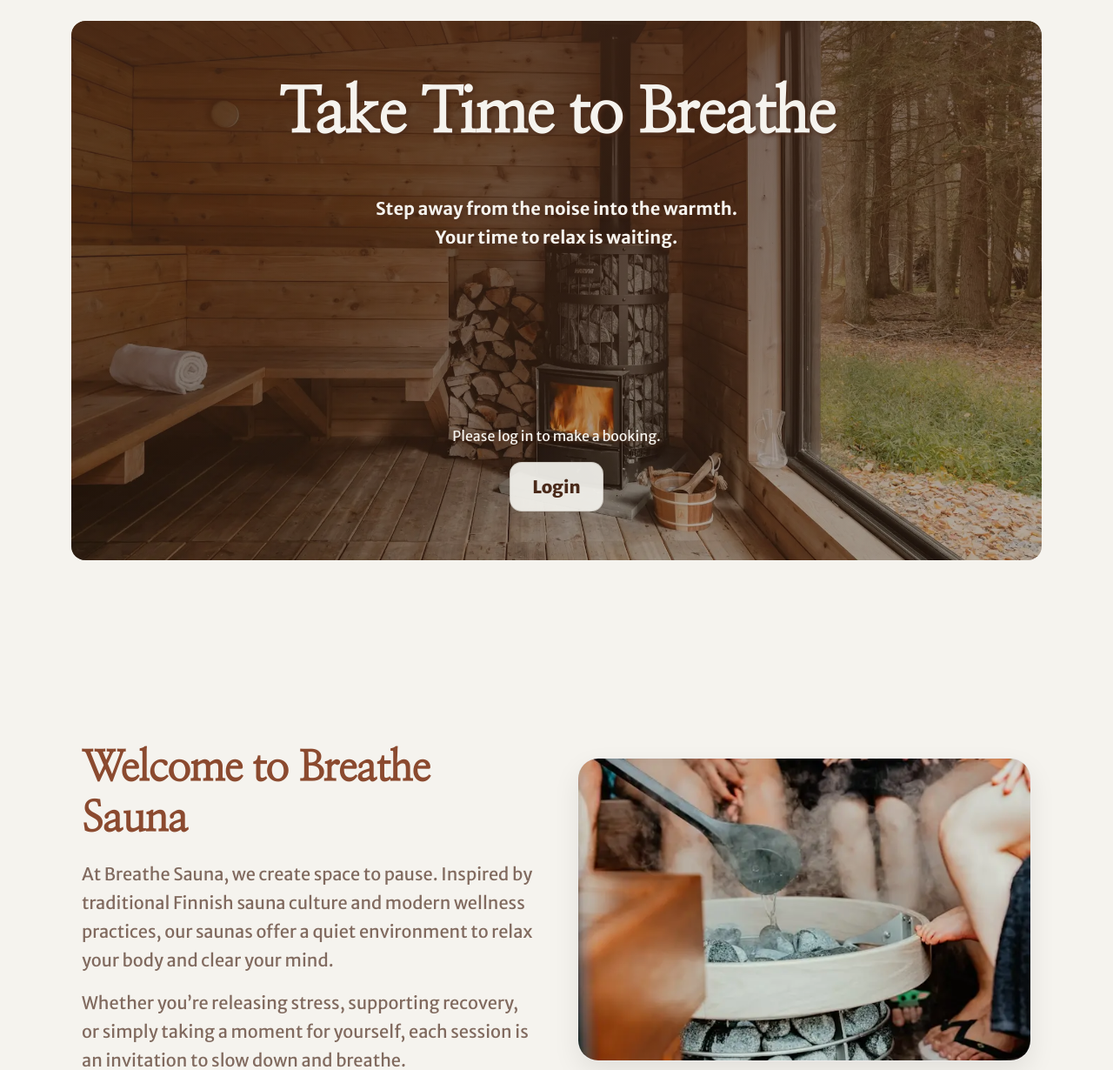
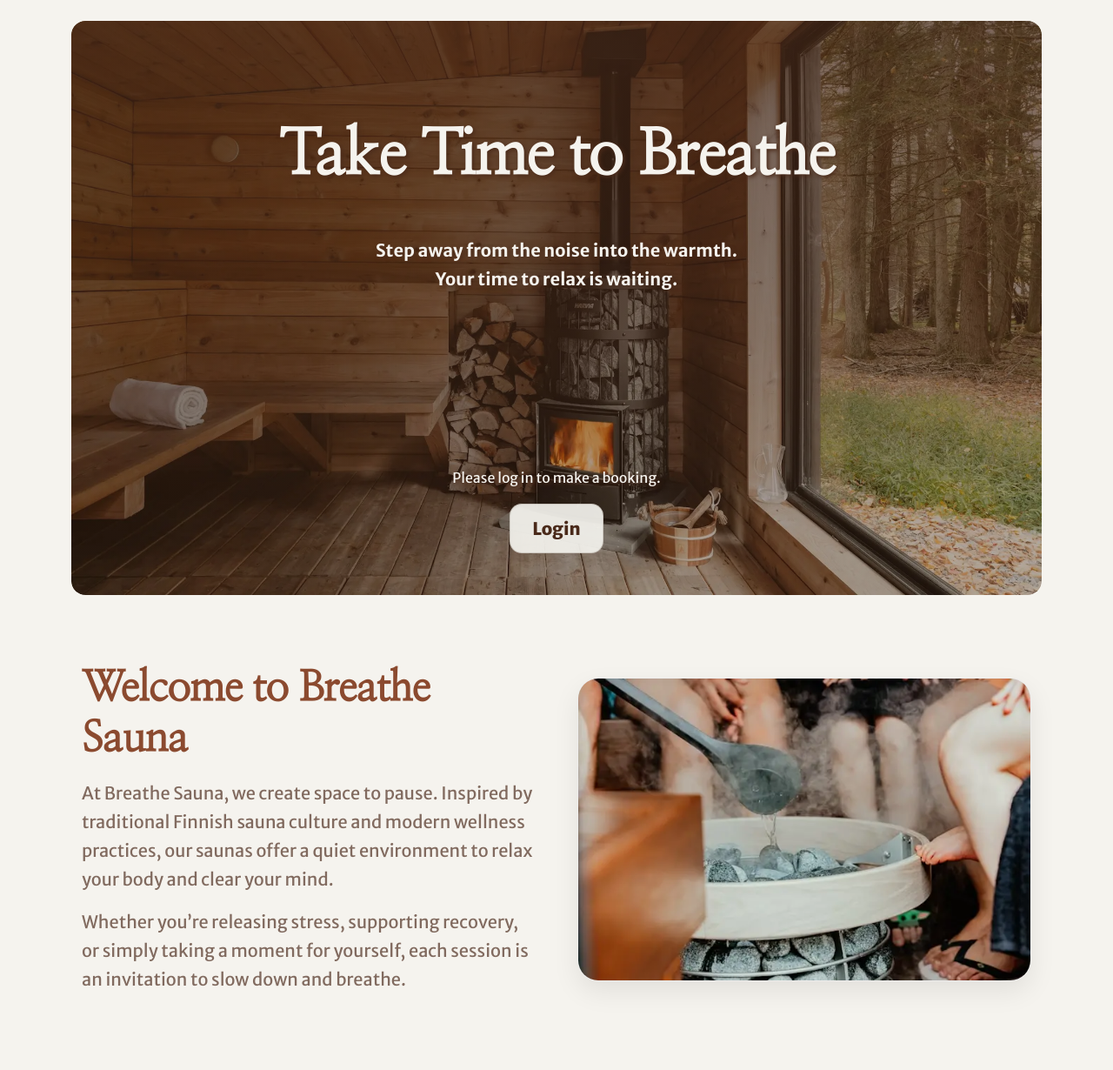
Before and after one commit to Court-Pencil/breathe-sauna-backend, a Django app: page / in a window 1280 px wide. Shown: the part 60-1290 px from the top of the page at 87% size. Run offline with Django 4.2, Linux system fonts and the light colour scheme.

Commit message:
add media query to hero-content and removed header height

```diff
--- a/bookings/static/css/theme.css
+++ b/bookings/static/css/theme.css
@@ -153,7 +153,6 @@ h1,h2,h3,h4{
 
 #header{
    position: relative;
-  height: 100vh;
   overflow: hidden;
   text-align: center;
 
@@ -286,14 +285,8 @@ hr, .border{
   text-decoration: underline;
 }
 
-/* @media screen and (max-width: 425px) {
-  .hero-content {
-    display: flex;
-    flex-direction: column;
-    height: 100vh;
-    justify-content: flex-start;
-    margin-top: 2rem;
-} */
+@media screen and (max-width: 425px) {
+
 
 
 .hero{
@@ -323,16 +316,15 @@ hr, .border{
     font-weight: 300;
     line-height: 1.2;
   }
+}
 
-
-@media screen  and (min-width: 768px)  {
+@media (min-width: 768px)  {
   .cta-banner{
     background-position: center 60%;
   }
-
-  #header{
-    height: none;
-  }
+   .hero-content{
+    padding: 3rem;
+   }
   .hero-text{
     display: flex;
     flex-direction: column;
```
